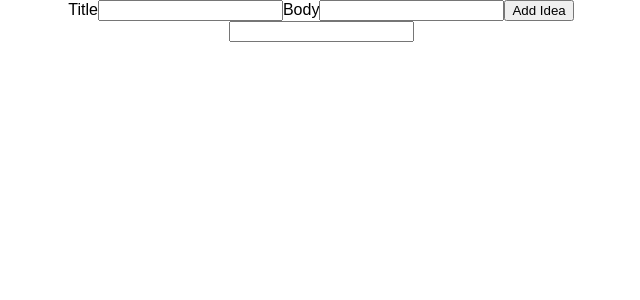
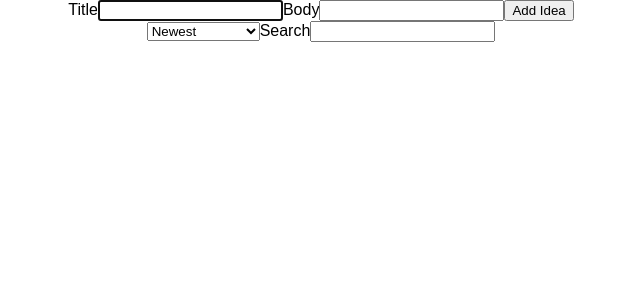
Before and after one commit to Jeff-Duke/reactbox, a React (Create React App) app: page / in a window 1280 px wide. Shown: the top 300 px of the page, without its empty margins (319-959 px from the left). Built offline with nearby package versions, Linux system fonts and the light colour scheme.

Commit message:
add idea sorting

```diff
--- a/src/App.js
+++ b/src/App.js
@@ -9,6 +9,7 @@ class App extends Component {
     this.state = {
       ideas: [],
       searchTerm: '',
+      sorting: 'lowestQuality',
     };
   }
 
@@ -54,8 +55,26 @@ class App extends Component {
   }
 
   render() {
-    const { ideas, searchTerm } = this.state;
-    let visibleIdeas = ideas.filter(idea => {
+    const { ideas, searchTerm, sorting } = this.state;
+    let sortedIdeas = [];
+
+    if (sorting === 'highestQuality') {
+      sortedIdeas = ideas.sort((a, b) => a.quality < b.quality);
+    }
+
+    if (sorting === 'lowestQuality') {
+      sortedIdeas = ideas.sort((a, b) => a.quality > b.quality);
+    }
+
+    if (sorting === 'newest') {
+      sortedIdeas = ideas.sort((a, b) => a.id < b.id);
+    }
+
+    if (sorting === 'oldest') {
+      sortedIdeas = ideas.sort((a, b) => a.id > b.id);
+    }
+
+    let visibleIdeas = sortedIdeas.filter(idea => {
       return (
         idea.title.toLowerCase().includes(searchTerm.toLowerCase()) ||
         idea.body.toLowerCase().includes(searchTerm.toLowerCase())
@@ -66,6 +85,17 @@ class App extends Component {
       <div className="App">
         <IdeaInputs addNewIdea={idea => this.addNewIdea(idea)} />
         <section>
+          <select
+            name="sorting"
+            id="sorting"
+            onChange={e => this.setState({ sorting: e.target.value })}
+          >
+            <option value="newest">Newest</option>
+            <option value="oldest">Oldest</option>
+            <option value="highestQuality">Highest Quality</option>
+            <option value="lowestQuality">Lowest Quality</option>
+          </select>
+          <label htmlFor="searchTerm">Search</label>
           <input
             value={searchTerm}
             onChange={e => this.setState({ searchTerm: e.target.value })}
--- a/src/IdeaCard.js
+++ b/src/IdeaCard.js
@@ -5,21 +5,11 @@ export default class IdeaCard extends Component {
     super(props);
     this.state = {
       editing: null,
-      title: '',
-      body: '',
-      quality: null,
-      id: null,
+      title: props.title,
+      body: props.body,
+      quality: props.quality,
+      id: props.id,
     };
-  }
-
-  componentDidMount() {
-    const { title, body, quality, id } = this.props;
-    this.setState({
-      title,
-      body,
-      quality,
-      id,
-    });
   }
 
   updateQuality(type) {
@@ -77,6 +67,7 @@ export default class IdeaCard extends Component {
               this.updateIdea();
             }}
             type="text"
+            autoFocus={true}
           />
         ) : (
           <h1 onClick={() => this.setState({ editing: 'title' })}>{title}</h1>
@@ -91,6 +82,7 @@ export default class IdeaCard extends Component {
               this.updateIdea();
             }}
             type="text"
+            autoFocus={true}
           />
         ) : (
           <h2 onClick={() => this.setState({ editing: 'body' })}>{body}</h2>
--- a/src/IdeaInputs.js
+++ b/src/IdeaInputs.js
@@ -9,7 +9,8 @@ export default class IdeaInputs extends Component {
     };
   }
 
-  createNewIdea() {
+  createNewIdea(e) {
+    e.preventDefault();
     const { title, body } = this.state;
     const idea = {
       title,
@@ -35,6 +36,7 @@ export default class IdeaInputs extends Component {
     const { title, body } = this.state;
     return (
       <section>
+        <form onSubmit={e => this.createNewIdea(e)}>
           <label htmlFor="title">Title</label>
           <input
             value={ title }
@@ -42,6 +44,7 @@ export default class IdeaInputs extends Component {
             name="title"
             id="title"
             type="text"
+            autoFocus={true}
           />
           <label htmlFor="body">Body</label>
           <input
@@ -51,7 +54,8 @@ export default class IdeaInputs extends Component {
             id="body"
             type="text"
           />
-        <button onClick={() => this.createNewIdea()}>Add Idea</button>
+          <button type="submit">Add Idea</button>
+        </form>
       </section>
     );
   }
```
Lines whose indentation alone changed are shown as unchanged.
